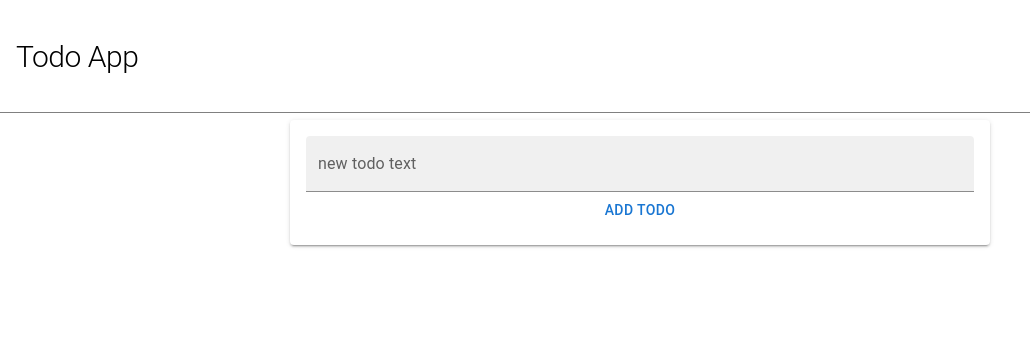
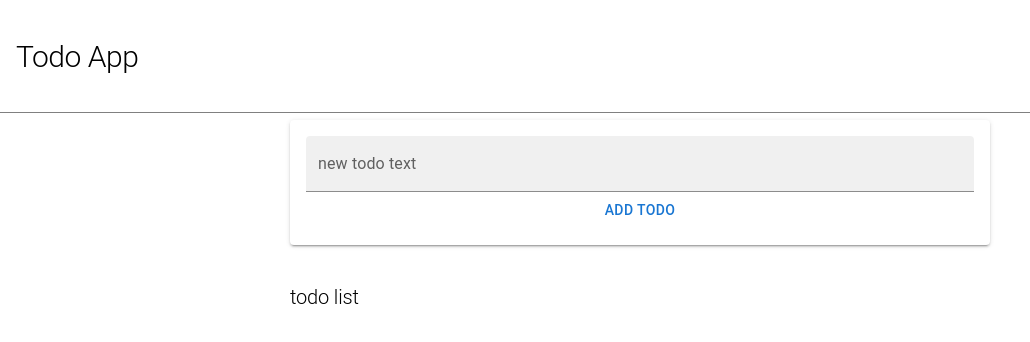
Before and after one commit to HiCurl93921/todo-front, a React (Vite) app: page / in a window 1280 px wide. Shown: the top 342 px of the page, without its empty margins (0-1030 px from the left). Built offline with nearby package versions, Linux system fonts and the light colour scheme.

Commit message:
TodoListの実装

```diff
--- a/package.json
+++ b/package.json
@@ -12,7 +12,7 @@
     "@emotion/react": "^11.10.5",
     "@emotion/styled": "^11.10.5",
     "@mui/icons-material": "^5.11.0",
-    "@mui/material": "^5.11.0",
+    "@mui/material": "^5.11.2",
     "modern-css-reset": "^1.4.0",
     "react": "^18.2.0",
     "react-dom": "^18.2.0"
--- a/src/App.tsx
+++ b/src/App.tsx
@@ -23,7 +23,17 @@ const TodoApp: FC = () => {
   }
 
   const onUpdate = (updateTodo: Todo) => {
-
+    setTodos(
+      todos.map((todo) => {
+        if (todo.id === updateTodo.id) {
+          return {
+            ...todo,
+            ...updateTodo,
+          }
+        }
+        return todo
+      })
+    )
   }
 
   return (
@@ -53,7 +63,10 @@ const TodoApp: FC = () => {
           }}
         >
           <Box maxWidth={700} width="100%">
-            <TodoForm onSubmit={onSubmit} />
+            <Stack spacing={5}>
+              <TodoForm onSubmit={onSubmit} />
+              <TodoList todos={todos} onUpdate={onUpdate} />
+            </Stack>
           </Box>
         </Box>
     </>
```
Also changed, not shown: 1 other file (tests, documents, lock files or other folders).
